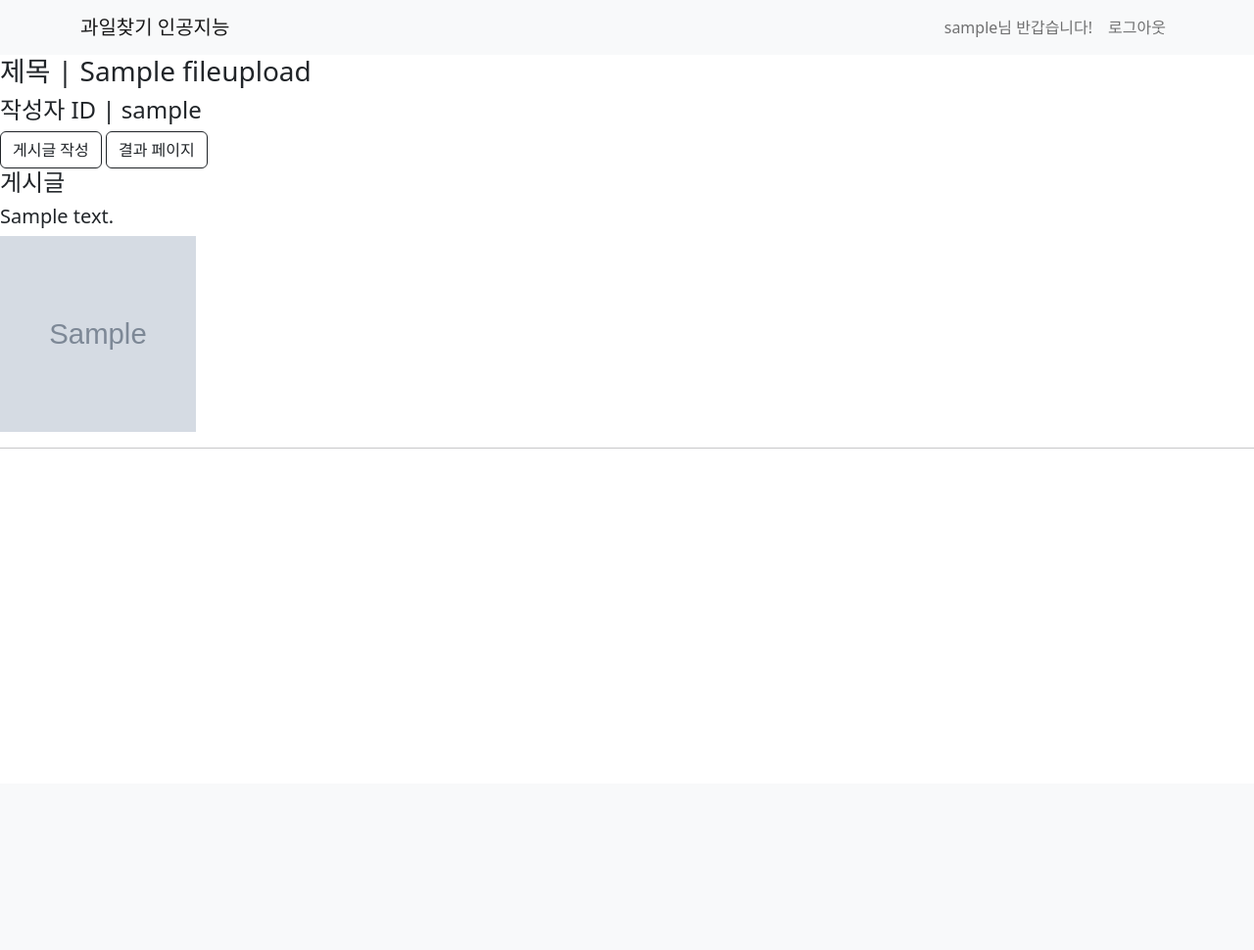
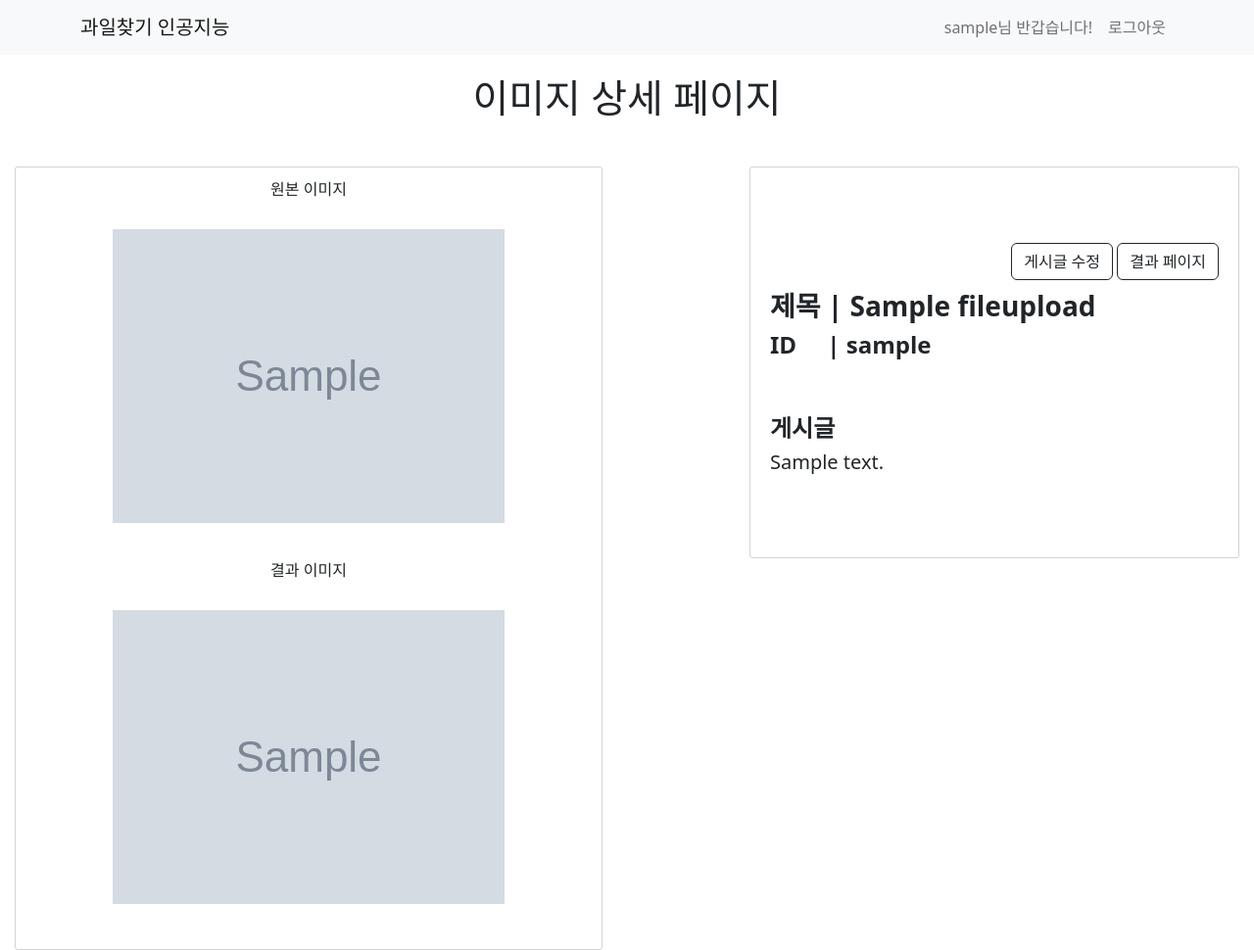
Before and after one commit to kbm1933/B2_IIEII_ML, a Django app: page /community/1/ in a window 1280 px wide. Shown: the whole page at 98% size. Before the commit the page ends 458 px from the top, so only its background shows below. Run offline with Django 3.2, Linux system fonts and the light colour scheme; a user stored in the database is signed in; tables that the repository leaves empty hold one stand-in row (values such as "Sample post"); grey boxes marked "Sample" are stand-in pictures.

Commit message:
detail 페이지 수정

```diff
--- a/community/templates/detail_image_info.html
+++ b/community/templates/detail_image_info.html
@@ -17,24 +17,41 @@
     {% block content %}
 
 
-    <h3>제목 | {{ file.title }}</h3>
-    <h4>작성자 ID | {{ file.user }}</h4>
+    <div class="title-box">
+        <h1> 이미지 상세 페이지 </h1>
+    </div>
 
-    <div style="text-align: left;">
+    <div class = 'wrap-box'>
+
+        <div class = 'result-imgs'>
+            <p>원본 이미지</p>
+            <img class="feed_img" id = 'upload_img' src='{{ file.imgfile.url }}'><br>
+            <p>결과 이미지</p>
+            <img class="feed_img" id = 'yolo_img' src='{{ yolo_file.imgs.url }}'><br>
+        </div>
+
+        <div class = 'post-box'>
+            {% if not file.title %}
+            <div class = 'post-btn'>
                 <button type="button" class="btn btn-outline-dark" onclick="location.href='/community/content_write/{{ file.id }}'">게시글 작성</button>
                 <button type="button" class="btn btn-outline-dark" onclick="location.href='/community/file_result'">결과 페이지</button>
             </div>
 
+            {% else %}
+            <div class = 'edit-btn' style="text-align: right; margin-right : 20px;">
+                <button type="button" class="btn btn-outline-dark" onclick="location.href='/community/content_write/{{ file.id }}'">게시글 수정</button>
+                <button type="button" class="btn btn-outline-dark" onclick="location.href='/community/file_result'">결과 페이지</button>
+            </div>
+            <h3><b>제목 | {{ file.title }}</h3>
+            <h4><b>ID &nbsp; &nbsp; | {{ file.user }}</h4>
+            <br>
+            <br>
              <div>
-        <h4>게시글</h4>
+                <h4><b>게시글</h4>
                 <h5>{{ file.content }}</h5>
             </div>
+            {% endif %}
+        </div>
 
-
-    <img class="feed_img" src='{{ file.imgfile.url }}'><br>
-
-    <hr />
+    </div>
     {% endblock %}
-
-</body>
-</html>
--- a/community/views.py
+++ b/community/views.py
@@ -53,9 +53,11 @@ def file_result(request):
 def detail_image_info(request, file_id):
 
     file = get_object_or_404(FileUpload, id=file_id)
+    yolo_file = get_object_or_404(YoloResult, id=file_id)
 
     context = {
-        'file':file
+        'file':file,
+        'yolo_file' : yolo_file
     }
 
     return render(request, 'detail_image_info.html', context)
--- a/users/templates/base.html
+++ b/users/templates/base.html
@@ -87,6 +87,7 @@
             text-align: center;
             width: 750px;
             margin:auto auto 1rem auto;
+            padding-top : 20px;
         }
         img{
             width: 200px; height: 200px;
@@ -102,6 +103,56 @@
             width: 700px;
             margin: auto;
             text-align: center;
+        }
+
+        .wrap-box{
+
+            padding-top : 30px;
+            display : flex;
+            justify-content: center;
+            flex-direction: row;
+        }
+        .result-imgs{
+            display : flex;
+            justify-content: center;
+            flex-direction: column;
+            border: 1px solid lightgray;
+            border-radius: 3px;
+            width : 600px;
+            height : 800px;
+            margin-rignt : 100px;
+            padding:10px;
+        }
+
+        .result-imgs > img {
+
+            width: 500px;
+            height: 300px;
+            object-fit: contain;
+            margin:auto;
+        }
+        .post-box{
+            padding-left : 20px;
+            display : flex;
+            justify-content: center;
+            flex-direction: column;
+            border: 1px solid lightgray;
+            border-radius: 3px;
+            width : 500px;
+            height : 400px;
+            margin-left : 150px;
+        }
+
+        .post-btn{
+            margin : auto;
+        }
+
+        .edit-btn{
+            margin-bottom:10px;
+        }
+
+        p{
+            text-align : center;
         }
 
     </style>
```
Lines whose indentation alone changed are shown as unchanged.
